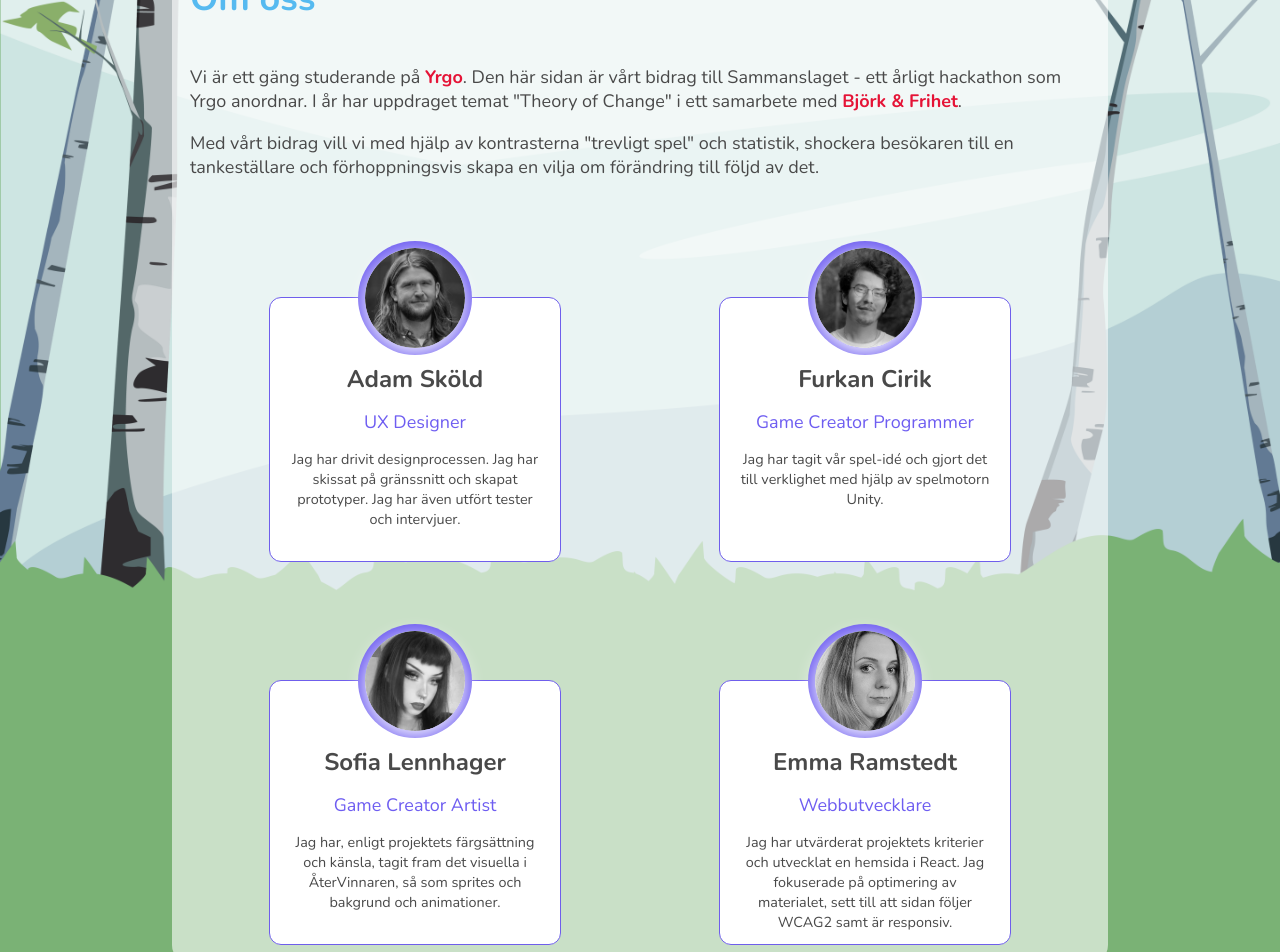
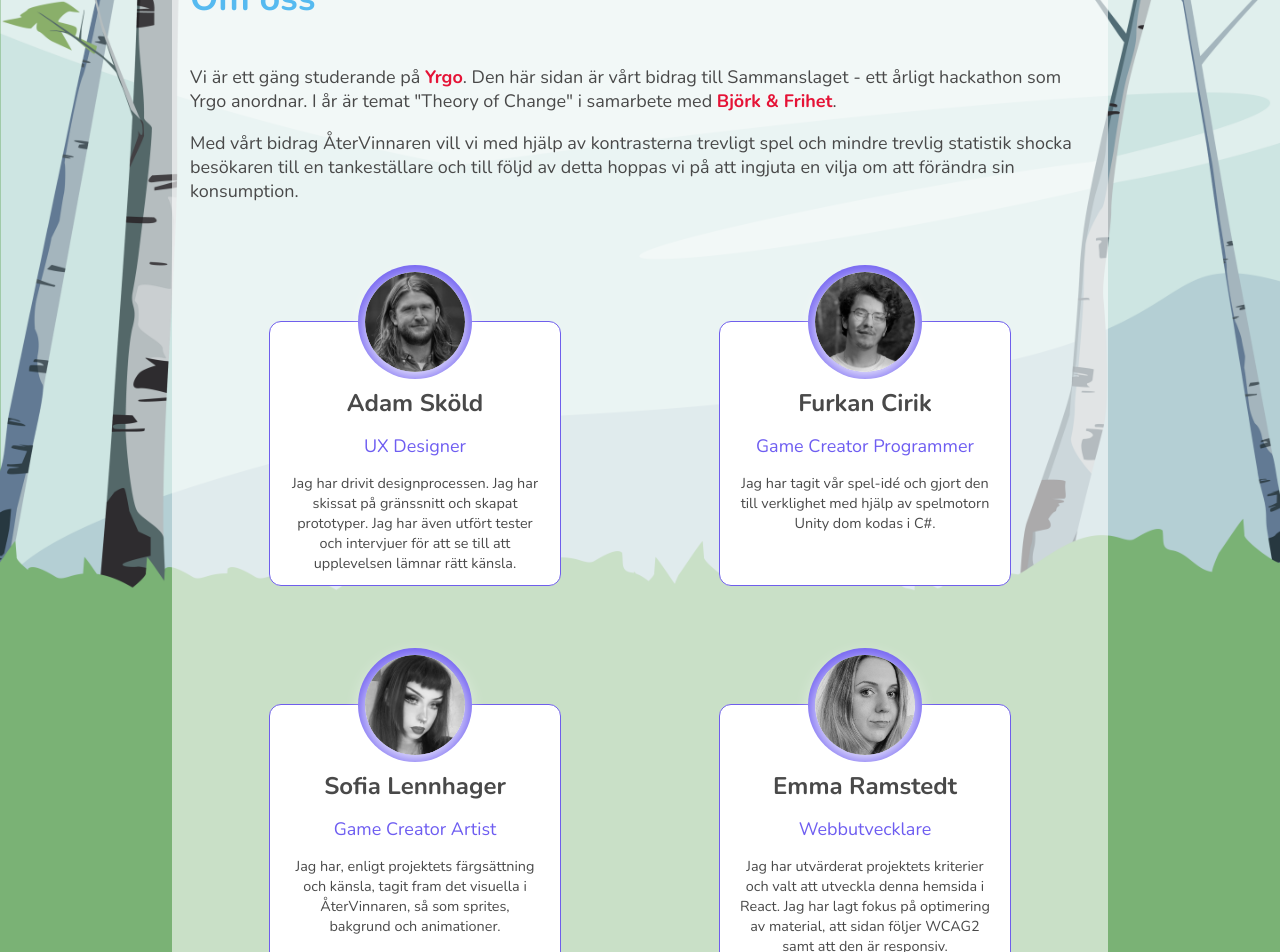
Before and after one commit to emmaramstedt/Sammanslaget, a React (Create React App) app: page /omoss in a window 1280 px wide. Shown: the part 120-1072 px from the top of the page. Built offline with nearby package versions, Linux system fonts and the light colour scheme.

Commit message:
update about.jsx

```diff
--- a/src/App.js
+++ b/src/App.js
@@ -15,6 +15,7 @@ function App() {
         <Navbar />
         <div className="app">
           <div className="appContainer">
+            <main>
               <Routes>
                 <Route path="*" element={<NotFound />} />
                 <Route path="/" element={<Home />} />
@@ -26,6 +27,7 @@ function App() {
                 <Route path="/merinfo/fakta" element={<LearnMore />} />
                 <Route path="/merinfo/bidra" element={<Contribute />} />
               </Routes>
+            </main>
           </div>
         </div>
         <Footer />
--- a/src/pages/About.jsx
+++ b/src/pages/About.jsx
@@ -48,8 +48,8 @@ const About = () => {
                 Yrgo
               </a>
               . Den här sidan är vårt bidrag till Sammanslaget - ett årligt
-              hackathon som Yrgo anordnar. I år har uppdraget temat "Theory of
-              Change" i ett samarbete med&nbsp;
+              hackathon som Yrgo anordnar. I år är temat "Theory of Change" i
+              samarbete med&nbsp;
               <a
                 href="https://bjorkafrihet.se/"
                 target="_blank"
@@ -60,9 +60,10 @@ const About = () => {
               .
             </p>
             <p>
-              Med vårt bidrag vill vi med hjälp av kontrasterna "trevligt spel"
-              och statistik, shockera besökaren till en tankeställare och
-              förhoppningsvis skapa en vilja om förändring till följd av det.
+              Med vårt bidrag ÅterVinnaren vill vi med hjälp av kontrasterna
+              trevligt spel och mindre trevlig statistik shocka besökaren till
+              en tankeställare och till följd av detta hoppas vi på att ingjuta
+              en vilja om att förändra sin konsumption.
             </p>
           </article>
         </AboutUs>
@@ -71,25 +72,25 @@ const About = () => {
             Name="Adam Sköld"
             Role="UX Designer"
             Photo={Adam}
-            Contribution="Jag har drivit designprocessen. Jag har skissat på gränssnitt och skapat prototyper. Jag har även utfört tester och intervjuer."
+            Contribution="Jag har drivit designprocessen. Jag har skissat på gränssnitt och skapat prototyper. Jag har även utfört tester och intervjuer för att se till att upplevelsen lämnar rätt känsla."
           />
           <AboutCard
             Name="Furkan Cirik"
             Role="Game Creator Programmer"
             Photo={Furkan}
-            Contribution="Jag har tagit vår spel-idé och gjort det till verklighet med hjälp av spelmotorn Unity."
+            Contribution="Jag har tagit vår spel-idé och gjort den till verklighet med hjälp av spelmotorn Unity dom kodas i C#."
           />
           <AboutCard
             Name="Sofia Lennhager"
             Role="Game Creator Artist"
             Photo={Sofia}
-            Contribution="Jag har, enligt projektets färgsättning och känsla, tagit fram det visuella i ÅterVinnaren, så som sprites och bakgrund och animationer."
+            Contribution="Jag har, enligt projektets färgsättning och känsla, tagit fram det visuella i ÅterVinnaren, så som sprites, bakgrund och animationer."
           />
           <AboutCard
             Name="Emma Ramstedt"
             Role="Webbutvecklare"
             Photo={Emma}
-            Contribution="Jag har utvärderat projektets kriterier och utvecklat en hemsida i React. Jag fokuserade på optimering av materialet, sett till att sidan följer WCAG2 samt är responsiv."
+            Contribution="Jag har utvärderat projektets kriterier och valt att utveckla denna hemsida i React. Jag har lagt fokus på optimering av material, att sidan följer WCAG2 samt att den är responsiv."
           />
         </Wrapper>
       </Background>
```
Lines whose indentation alone changed are shown as unchanged.
